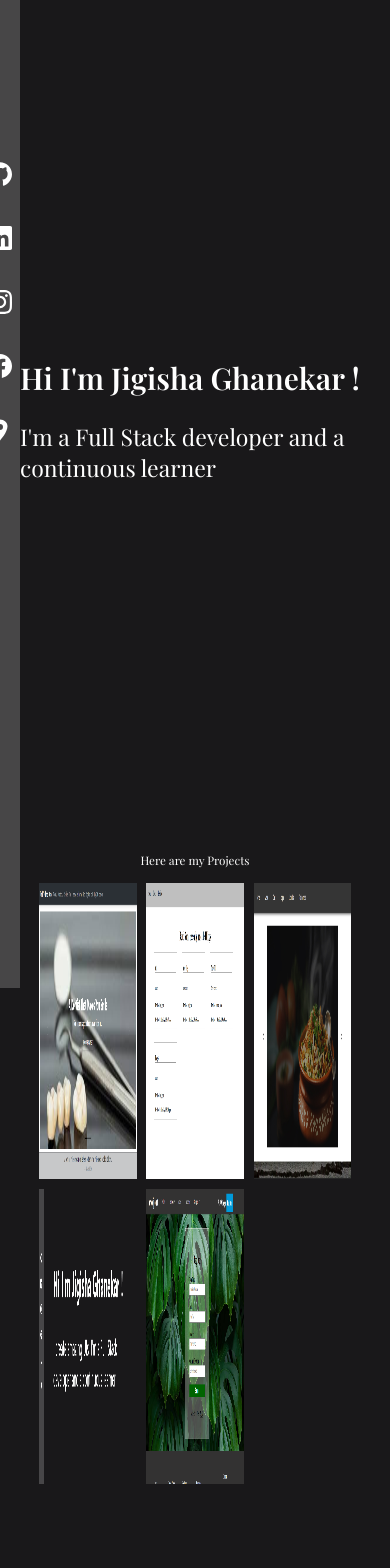
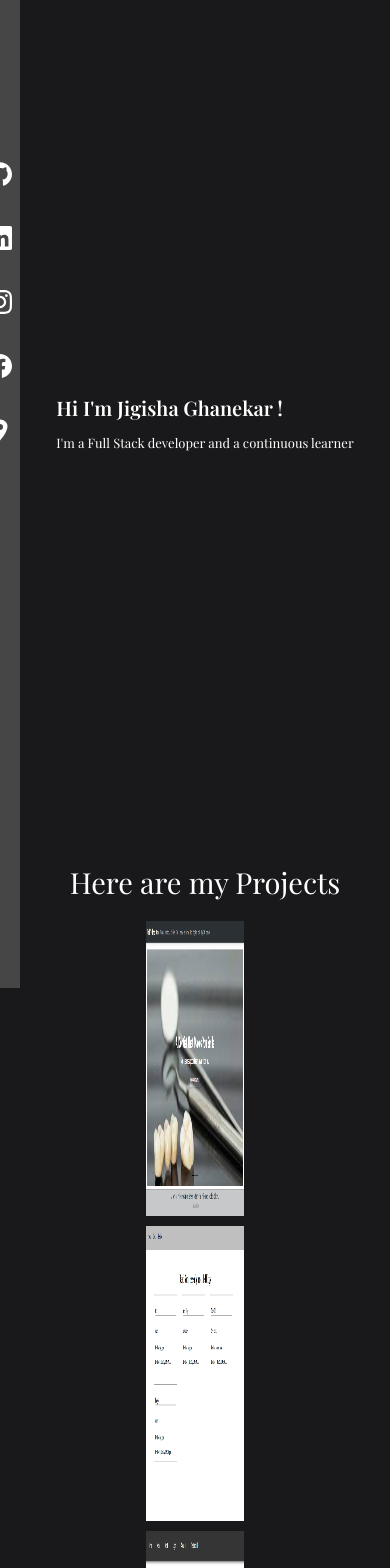
Before and after one commit to Jigisha15/Portfolio, a React (Create React App) app: page / in a window 390 px wide. Shown: the top 1568 px of the page. Built offline with nearby package versions, Linux system fonts and the light colour scheme.

Commit message:
responsive project page

```diff
--- a/src/pages/Home/Home.css
+++ b/src/pages/Home/Home.css
@@ -123,7 +123,7 @@
   }
 }
 
-@media (max-width: 600px) {
+@media (max-width: 600px) and (min-width: 400px) {
   .home-name {
     margin-left: 20px;
     font-size: 30px;
@@ -133,3 +133,14 @@
     font-size: 23px;
   }
 }
+
+@media (max-width: 400px) and (min-width: 250px) {
+  .home-name {
+    margin-left: 20px;
+    font-size: 20px;
+  }
+  .home-text {
+    margin-left: 20px;
+    font-size: 13px;
+  }
+}
--- a/src/pages/Projects/Projects.css
+++ b/src/pages/Projects/Projects.css
@@ -1,9 +1,9 @@
-.outer {
+/* .outer {
   position: relative;
   z-index: 0;
   max-width: 100vw;
   margin: 2vw;
-  /* background-color: #19181a; */
+  /* background-color: #19181a;
   color: white;
   display: grid;
   grid-template-columns: 25vw 25vw 25vw;
@@ -15,7 +15,7 @@
 .container {
   display: flex;
   flex-direction: column;
-  /* background-color: #19181a; */
+  /* background-color: #19181a;
   color: white;
   align-items: center;
   min-height: 100vh;
@@ -24,4 +24,86 @@
 .outer-text {
   font-size: 3vw;
   font-weight: 400;
+} */
+
+.container {
+  display: flex;
+  flex-direction: column;
+  /* background-color: #19181a;*/
+  color: white;
+  align-items: center;
+  min-height: 100vh;
 }
+
+@media (min-width: 1200px) {
+  .outer-text {
+    font-size: 60px;
+    font-weight: 400;
+  }
+  .outer {
+    display: grid;
+    grid-template-columns: 25vw 25vw 25vw;
+    gap: 2.5vw;
+    justify-content: center;
+    align-items: center;
+  }
+}
+
+@media (min-width: 992px) and (max-width: 1200px) {
+  .outer-text {
+    color: pink;
+    font-size: 60px;
+    font-weight: 400;
+  }
+  .outer {
+    display: grid;
+    grid-template-columns: 25vw 25vw 25vw;
+    gap: 2.5vw;
+    justify-content: center;
+    align-items: center;
+  }
+}
+
+@media (min-width: 768px) and (max-width: 992px) {
+  .outer-text {
+    font-size: 60px;
+    font-weight: 400;
+  }
+  .outer {
+    display: grid;
+    grid-template-columns: 30vw 30vw;
+    gap: 2.5vw;
+    justify-content: center;
+    align-items: center;
+  }
+}
+
+@media (min-width: 600px) and (max-width: 768px) {
+  .outer-text {
+    color: pink;
+    font-size: 60px;
+    font-weight: 400;
+  }
+  .outer {
+    display: grid;
+    grid-template-columns: 30vw 30vw;
+    gap: 2.5vw;
+    justify-content: center;
+    align-items: center;
+  }
+}
+
+@media (max-width: 600px) {
+  .outer-text {
+    margin-left: 20px;
+    font-size: 29px;
+    font-weight: 400;
+  }
+  .outer {
+    display: grid;
+    /* grid-template-columns: 25vw; */
+    gap: 2.5vw;
+    justify-content: center;
+    align-items: center;
+  }
+}
```
